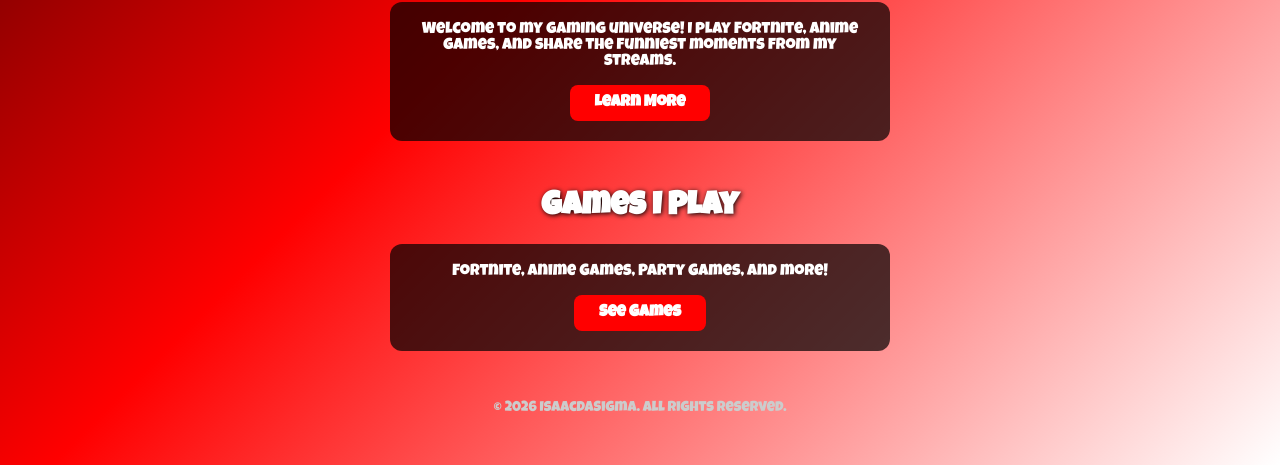
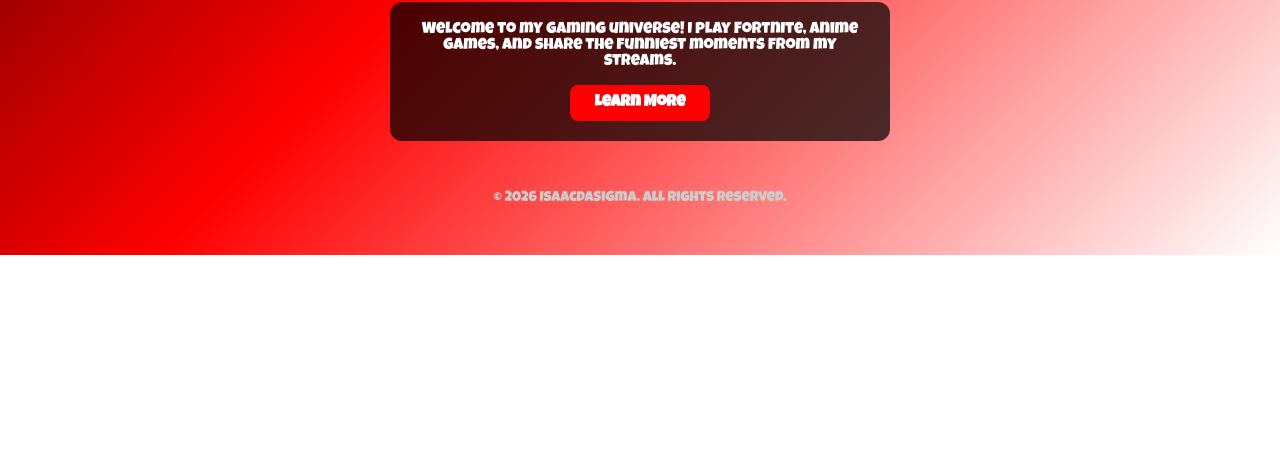
Before and after one commit to isaacdasigma/isaacdasigma.github.io, a plain HTML site: page index.html in a window 1280 px wide. Shown: the part 713-1178 px from the top of the page. After the commit the page ends 968 px from the top, so only its background shows below. Drawn offline with Linux system fonts and the light colour scheme.

Commit message:
Update index.html

```diff
--- a/index.html
+++ b/index.html
@@ -154,14 +154,7 @@
     </div>
   </div>
 
-  <!-- Games Section -->
-  <div class="section" id="games">
-    <h2>Games I Play</h2>
-    <div class="card">
-      <p>Fortnite, Anime Games, Party Games, and more!</p>
-      <a href="games.html" class="button">See Games</a>
-    </div>
-  </div>
+
 
   <!-- Footer -->
   <footer>
```
